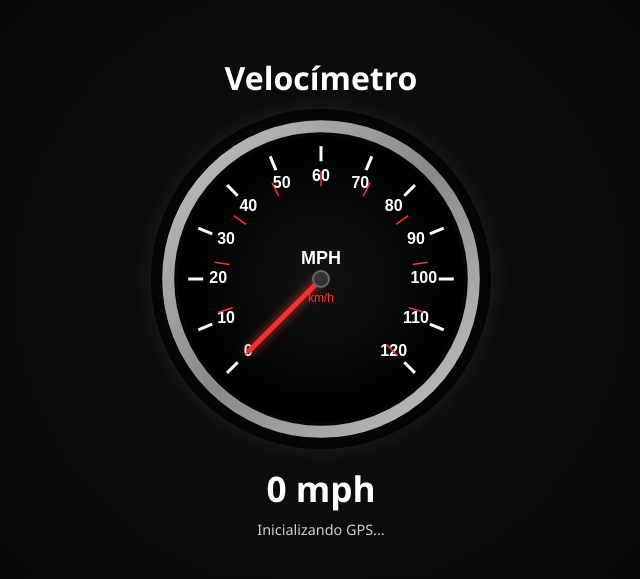
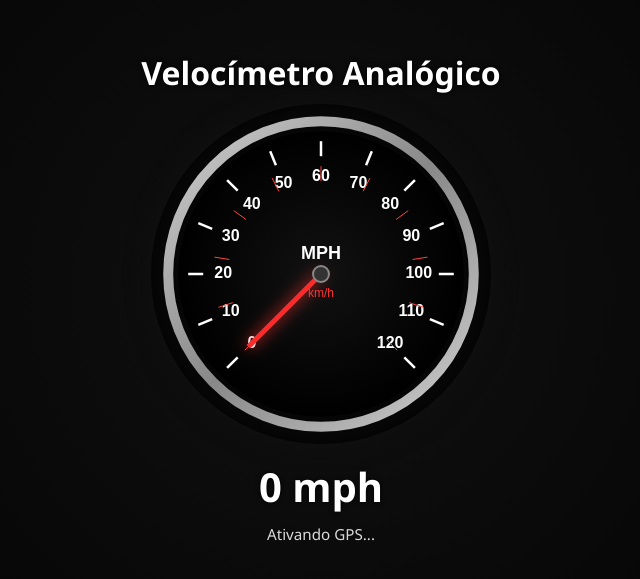
Before and after one commit to codjr/calculadora-pwa, a plain HTML site: page VELOCIMETRO/index.html in a window 1280 px wide. Shown: the part 113-692 px from the top of the page, without its empty margins (319-959 px from the left). Drawn offline with Linux system fonts and the light colour scheme.

Commit message:
Update index.html

```diff
--- a/VELOCIMETRO/index.html
+++ b/VELOCIMETRO/index.html
@@ -3,7 +3,7 @@
 <head>
 <meta charset="utf-8">
 <meta name="viewport" content="width=device-width,initial-scale=1.0">
-<title>Velocímetro Analógico (MPH/km/h)</title>
+<title>Velocímetro Analógico Premium</title>
 <style>
 body {
   margin: 0;
@@ -11,74 +11,81 @@ body {
   display: flex;
   justify-content: center;
   align-items: center;
+  flex-direction: column;
   height: 100vh;
-  color: white;
+  color: #fff;
   font-family: "Segoe UI", sans-serif;
-  flex-direction: column;
+  overflow: hidden;
 }
-h1 { margin-bottom: 10px; font-weight: 600; }
+h1 {
+  font-weight: 600;
+  margin-bottom: 10px;
+  text-shadow: 0 0 5px #000;
+}
 canvas {
   width: 340px;
   height: 340px;
   border-radius: 50%;
-  background: radial-gradient(circle at 50% 50%, #000 0%, #050505 60%, #111 100%);
-  box-shadow: inset 0 0 15px #000, 0 0 20px #222;
+  background: radial-gradient(circle at 50% 50%, #000 0%, #060606 60%, #111 100%);
+  box-shadow: inset 0 0 20px #000, 0 0 25px #111;
 }
 #speed {
-  font-size: 2.2rem;
+  font-size: 2.5rem;
   font-weight: bold;
   margin-top: 15px;
+  text-shadow: 0 0 5px #000;
 }
 #status {
-  margin-top: 8px;
-  font-size: 0.9rem;
-  opacity: 0.8;
+  margin-top: 10px;
+  font-size: 0.95rem;
+  opacity: 0.85;
+  text-align: center;
 }
 </style>
 </head>
 <body>
-<h1>Velocímetro</h1>
+<h1>Velocímetro Analógico</h1>
 <canvas id="dial" width="340" height="340"></canvas>
 <div id="speed">0 mph</div>
 <div id="status">Inicializando GPS...</div>
 
 <script>
+// ===================== CONFIGURAÇÕES =====================
 const canvas = document.getElementById("dial");
 const ctx = canvas.getContext("2d");
 const W = canvas.width, H = canvas.height;
 const CX = W / 2, CY = H / 2, R = W * 0.42;
 let current = 0, target = 0, v = 0;
-const MAX_MPH = 120, MAX_KMH = 200;
-const START = 0.75 * Math.PI, SWEEP = 1.5 * Math.PI;
+const MAX_MPH = 120, START = 0.75 * Math.PI, SWEEP = 1.5 * Math.PI;
 
-// ===== Desenho do velocímetro =====
+// ===================== DESENHO DO MOSTRADOR =====================
 function drawDial(speed) {
   ctx.clearRect(0, 0, W, H);
 
-  // Borda cromada
+  // Borda cromada realista
   const grad = ctx.createLinearGradient(0, 0, W, H);
-  grad.addColorStop(0, "#ccc");
+  grad.addColorStop(0, "#d9d9d9");
   grad.addColorStop(0.5, "#888");
-  grad.addColorStop(1, "#ccc");
+  grad.addColorStop(1, "#d9d9d9");
   ctx.beginPath();
   ctx.arc(CX, CY, R + 10, 0, 2 * Math.PI);
-  ctx.lineWidth = 12;
+  ctx.lineWidth = 10;
   ctx.strokeStyle = grad;
   ctx.stroke();
 
-  // Fundo preto
+  // Fundo metálico
+  const bgGrad = ctx.createRadialGradient(CX, CY, 5, CX, CY, R);
+  bgGrad.addColorStop(0, "#111");
+  bgGrad.addColorStop(1, "#000");
   ctx.beginPath();
   ctx.arc(CX, CY, R, 0, 2 * Math.PI);
-  const bgGrad = ctx.createRadialGradient(CX, CY, 10, CX, CY, R);
-  bgGrad.addColorStop(0, "#111");
-  bgGrad.addColorStop(1, "#000");
   ctx.fillStyle = bgGrad;
   ctx.fill();
 
   ctx.save();
   ctx.translate(CX, CY);
 
-  // Marcações externas (MPH)
+  // Escala externa (MPH)
   const steps = 12; // 0–120 mph
   for (let i = 0; i <= steps; i++) {
     const ang = START + (i / steps) * SWEEP;
@@ -89,13 +96,13 @@ function drawDial(speed) {
     ctx.beginPath();
     ctx.moveTo(x1, y1);
     ctx.lineTo(x2, y2);
-    ctx.lineWidth = 3;
     ctx.strokeStyle = "#fff";
+    ctx.lineWidth = 2.5;
     ctx.stroke();
 
-    // números mph
-    const tx = Math.cos(ang) * (R - 40);
-    const ty = Math.sin(ang) * (R - 40);
+    // Números MPH
+    const tx = Math.cos(ang) * (R - 45);
+    const ty = Math.sin(ang) * (R - 45);
     ctx.fillStyle = "#fff";
     ctx.font = "bold 16px Arial";
     ctx.textAlign = "center";
@@ -103,9 +110,9 @@ function drawDial(speed) {
     ctx.fillText(i * 10, tx, ty);
   }
 
-  // Marcações internas (km/h em vermelho)
+  // Escala interna (km/h) em vermelho
   const kmSteps = 10;
-  ctx.strokeStyle = "#f33";
+  ctx.strokeStyle = "#f44";
   for (let i = 0; i <= kmSteps; i++) {
     const ang = START + (i / kmSteps) * SWEEP;
     const x1 = Math.cos(ang) * (R - 35);
@@ -115,29 +122,29 @@ function drawDial(speed) {
     ctx.beginPath();
     ctx.moveTo(x1, y1);
     ctx.lineTo(x2, y2);
-    ctx.lineWidth = 1.5;
+    ctx.lineWidth = 1;
     ctx.stroke();
   }
 
-  // Ponteiro
+  // Ponteiro vermelho
   const ang = START + Math.min(speed / MAX_MPH, 1) * SWEEP;
   ctx.beginPath();
   ctx.moveTo(0, 0);
   ctx.lineTo(Math.cos(ang) * (R - 40), Math.sin(ang) * (R - 40));
   ctx.lineWidth = 5;
-  ctx.strokeStyle = "#e33";
-  ctx.shadowColor = "#e33";
-  ctx.shadowBlur = 10;
+  ctx.strokeStyle = "#ff2b2b";
+  ctx.shadowColor = "#f33";
+  ctx.shadowBlur = 15;
   ctx.stroke();
   ctx.shadowBlur = 0;
 
-  // Centro
+  // Centro do velocímetro
   ctx.beginPath();
   ctx.arc(0, 0, 8, 0, 2 * Math.PI);
   ctx.fillStyle = "#333";
   ctx.fill();
   ctx.lineWidth = 2;
-  ctx.strokeStyle = "#666";
+  ctx.strokeStyle = "#888";
   ctx.stroke();
 
   // Texto central
@@ -151,42 +158,66 @@ function drawDial(speed) {
   ctx.restore();
 }
 
-// ===== Animação suave =====
+// ===================== ANIMAÇÃO SUAVE =====================
 function animate() {
   const dt = 0.016;
-  const a = 10 * (target - current) - 5 * v;
+  const a = 12 * (target - current) - 6 * v;
   v += a * dt;
   current += v * dt;
   drawDial(current);
-  document.getElementById("speed").textContent = Math.round(current) + " mph";
+  document.getElementById("speed").textContent = `${Math.round(current)} mph`;
   requestAnimationFrame(animate);
 }
 
-// ===== GPS =====
-if ("geolocation" in navigator) {
+// ===================== GPS COM FALLBACK =====================
+let gpsOk = false;
+function startGPS() {
+  const status = document.getElementById("status");
+  if (!("geolocation" in navigator)) {
+    simulateSpeed("Seu navegador não suporta GPS (modo simulação).");
+    return;
+  }
+
+  status.textContent = "Ativando GPS...";
   navigator.geolocation.watchPosition(
     (pos) => {
+      gpsOk = true;
       if (pos.coords.speed != null) {
-        // velocidade em m/s -> mph
-        const mph = pos.coords.speed * 2.23694;
+        const mph = pos.coords.speed * 2.23694; // m/s -> mph
         target = Math.min(mph, MAX_MPH);
-        const hora = new Date(pos.timestamp).toLocaleTimeString("pt-BR");
-        document.getElementById("status").textContent = "Atualizado às " + hora;
-      } else {
-        document.getElementById("status").textContent = "Aguardando movimento...";
       }
+      const hora = new Date(pos.timestamp).toLocaleTimeString("pt-BR");
+      status.textContent = `📡 Atualizado às ${hora}`;
     },
     (err) => {
-      document.getElementById("status").textContent = "Erro: " + err.message;
+      let msg = "";
+      switch (err.code) {
+        case 1: msg = "🚫 Permissão negada. Ative o GPS."; break;
+        case 2: msg = "⚠️ Sinal não encontrado."; break;
+        case 3: msg = "⏱️ Tempo esgotado tentando obter fix GPS."; break;
+        default: msg = "Erro desconhecido: " + err.message;
+      }
+      status.textContent = msg + " (modo simulação)";
+      if (!gpsOk) simulateSpeed();
     },
-    { enableHighAccuracy: false, maximumAge: 10000, timeout: 10000 }
+    { enableHighAccuracy: true, maximumAge: 20000, timeout: 30000 }
   );
-} else {
-  document.getElementById("status").textContent = "GPS não suportado.";
 }
 
+// ===================== SIMULAÇÃO DE VELOCIDADE (SEM GPS) =====================
+function simulateSpeed(msg) {
+  const status = document.getElementById("status");
+  if (msg) status.textContent = msg;
+  setInterval(() => {
+    const sim = (Math.sin(Date.now() / 2000) + 1) * 60; // 0–120 mph
+    target = sim;
+  }, 1000);
+}
+
+// ===================== INICIALIZAÇÃO =====================
 drawDial(0);
 requestAnimationFrame(animate);
+startGPS();
 </script>
 </body>
 </html>
```
